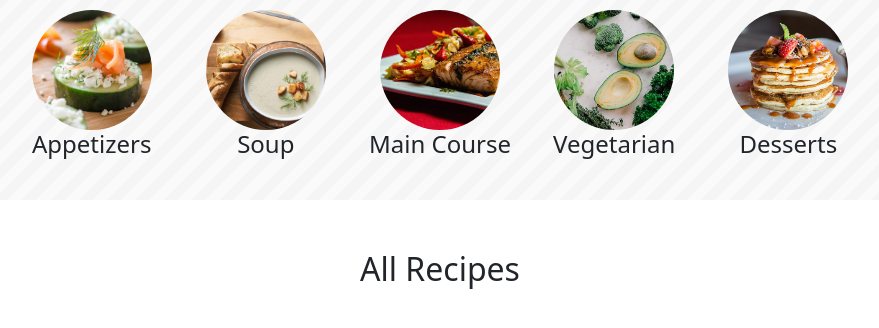
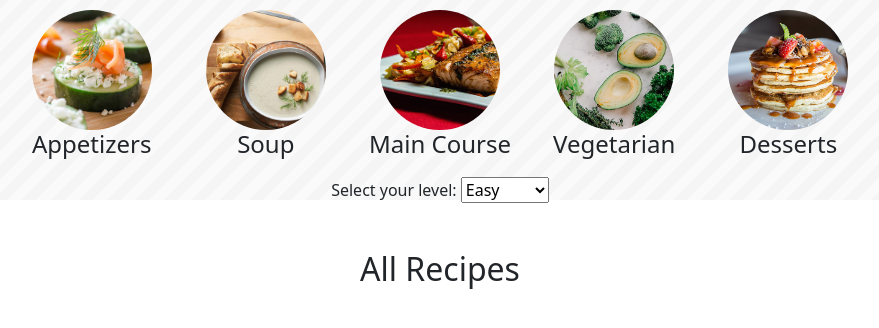
Before and after one commit to Code-Institute-Submissions/kerekmarci-ms3, a Flask app: page /search in a window 1280 px wide. Shown: the part 256-584 px from the top of the page, without its empty margins (200-1079 px from the left). Run offline with Flask 2, Linux system fonts and the light colour scheme; data that the repository does not hold is empty; some libraries are stand-ins or nearby versions.

Commit message:
Dropdown menu added to select difficulty level

```diff
--- a/templates/navigation.html
+++ b/templates/navigation.html
@@ -64,6 +64,15 @@
         <img src="../static/images/dessert.jpeg" alt="" class="food-categories-img">
         <h4>Desserts</h4>
     </div>
+
+    <div class="text-center">
+        <label for="cars">Select your level:</label>
+        <select name="difficulty" id="difficulty">
+        <option value="easy">Easy</option>
+        <option value="medium">Medium</option>
+        <option value="complex">Complex</option>
+        </select>
+    </div>
 </section>
 
 <!--
```
Also changed, not shown: static/css/style.css (line endings or trailing spaces).
